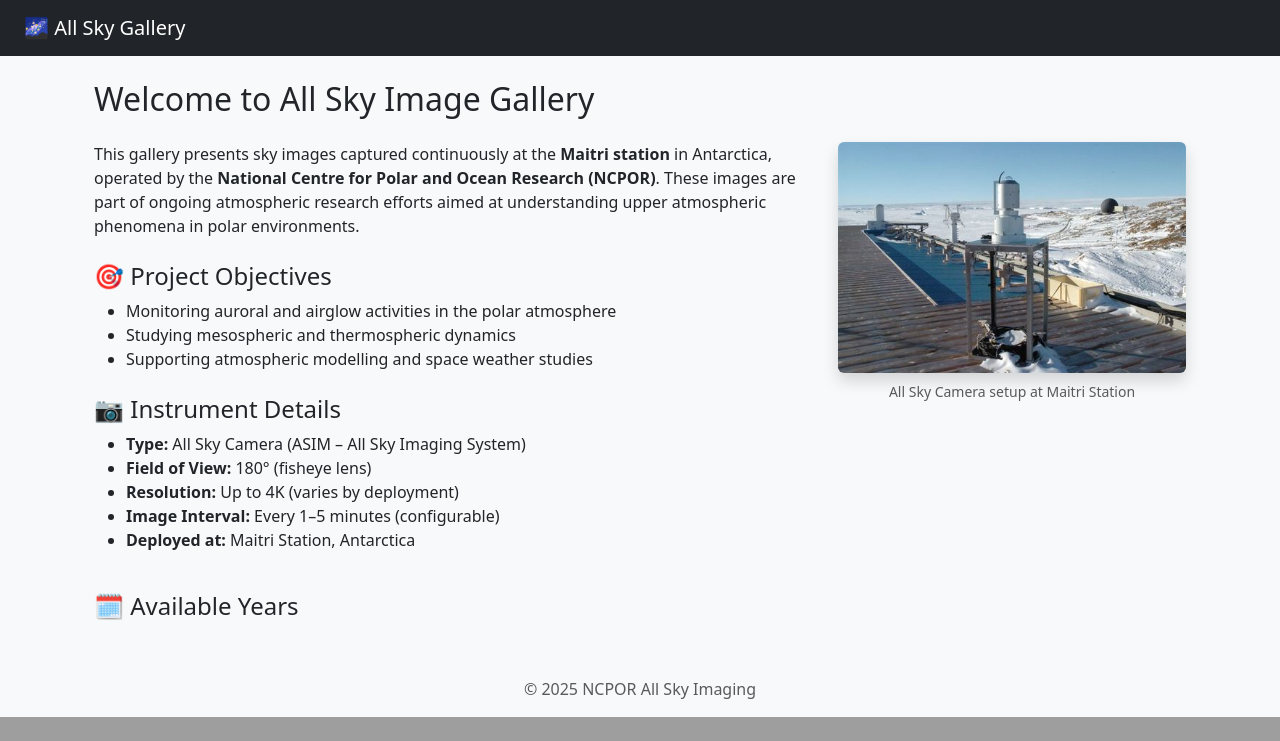
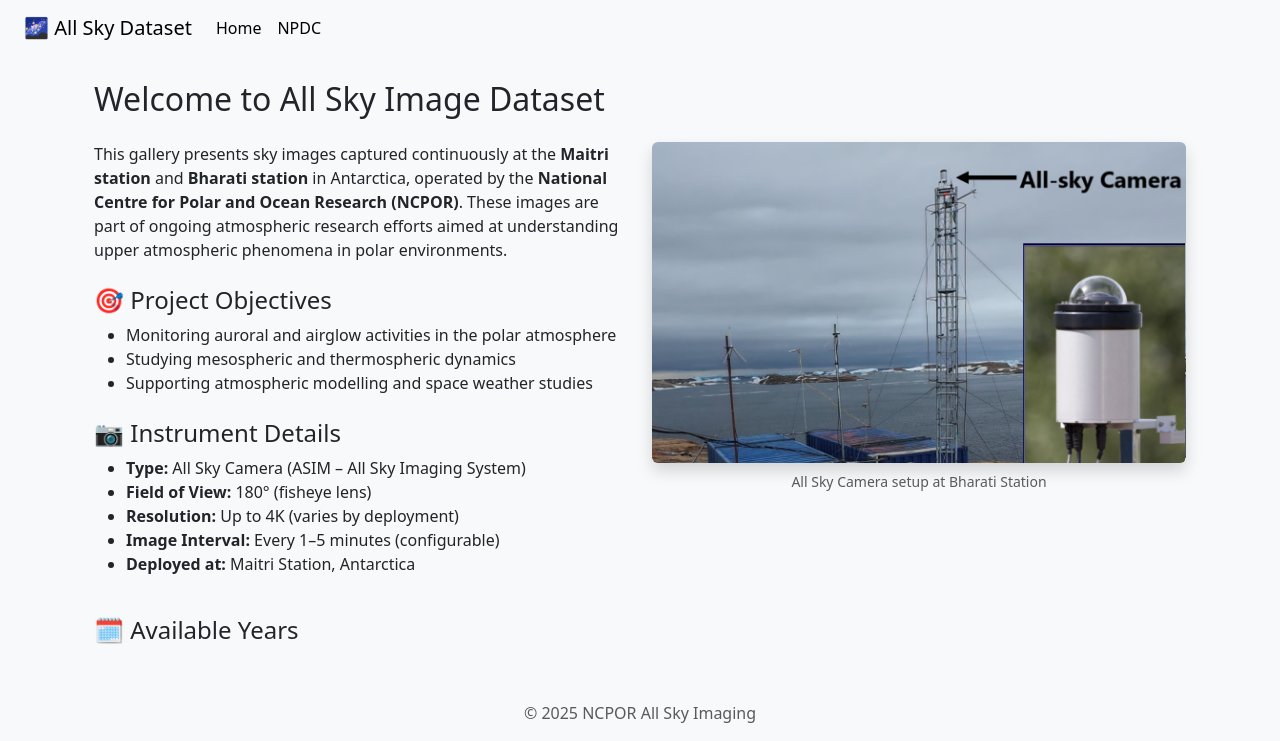
Before and after one commit to shudwi/all_sky_image_dataset, a Django app: page / in a window 1280 px wide. Shown: the part 960-1701 px from the top of the page. Before the commit the page ends 1677 px from the top, so only its background shows below. Run offline with Django 5.2, Linux system fonts and the light colour scheme; data that the repository does not hold is empty; parts of the project's set-up code (start-up, migrations or seed data) failed here and were passed over; some libraries are stand-ins or nearby versions.

Commit message:
July 1 2025

```diff
--- a/templates/base.html
+++ b/templates/base.html
@@ -1,9 +1,10 @@
 {% load static %}
 <!DOCTYPE html>
 <html lang="en">
+
 <head>
   <meta charset="UTF-8">
-  <title>{% block title %}All Sky Gallery{% endblock %}</title>
+  <title>{% block title %}All Sky Dataset{% endblock %}</title>
   <meta name="viewport" content="width=device-width, initial-scale=1">
 
   <link href="{% static 'css/bootstrap.min.css' %}" rel="stylesheet">
@@ -11,10 +12,20 @@
 
   {% block extra_head %}{% endblock %}
 </head>
+
 <body class="bg-light">
   <img class="img-fluid" src="{% static 'img/portal_banner1.jpg'%}" alt="ncpor" width="100%">
-  <nav class="navbar navbar-expand-lg navbar-dark bg-dark px-4">
-    <a class="navbar-brand" href="{% url 'home' %}">🌌 All Sky Gallery</a>
+  <nav class="navbar navbar-expand-lg navbar-light bg-light px-4">
+    <a class="navbar-brand" href="{% url 'home' %}">🌌 All Sky Dataset</a>
+    <button class="navbar-toggler" type="button" data-bs-toggle="collapse" data-bs-target="#navbarNav">
+      <span class="navbar-toggler-icon"></span>
+    </button>
+    <div class="collapse navbar-collapse" id="navbarNav">
+      <ul class="navbar-nav">
+        <li class="nav-item"><a class="nav-link active" href="{% url 'home' %}">Home</a></li>
+        <li class="nav-item"><a class="nav-link active" href="https://npdc.ncpor.res.in">NPDC</a></li>
+      </ul>
+    </div>
   </nav>
 
   <main class="container py-4">
@@ -28,4 +39,5 @@
   <script src="{% static 'js/bootstrap.bundle.min.js' %}"></script>
   {% block extra_scripts %}{% endblock %}
 </body>
+
 </html>
--- a/templates/gallery/home.html
+++ b/templates/gallery/home.html
@@ -3,12 +3,12 @@
 {% block content %}
 
 <div class="container">
-  <h2 class="mb-4">Welcome to All Sky Image Gallery</h2>
+  <h2 class="mb-4">Welcome to All Sky Image Dataset</h2>
 
   <div class="row mb-4">
-    <div class="col-md-8">
+    <div class="col-md-6">
       <p>
-        This gallery presents sky images captured continuously at the <strong>Maitri station</strong> in Antarctica,
+        This gallery presents sky images captured continuously at the <strong>Maitri station</strong> and <strong>Bharati station</strong> in Antarctica,
         operated by the <strong>National Centre for Polar and Ocean Research (NCPOR)</strong>. These images are part of
         ongoing atmospheric research efforts aimed at understanding upper atmospheric phenomena in polar environments.
       </p>
@@ -30,9 +30,9 @@
       </ul>
     </div>
 
-    <div class="col-md-4">
-      <img src="{% static 'img/all_sky_camera.jpg' %}" class="img-fluid rounded shadow" alt="All Sky Camera at Maitri Station">
-      <small class="d-block mt-2 text-muted text-center">All Sky Camera setup at Maitri Station</small>
+    <div class="col-md-6">
+      <img src="{% static 'img/BHA_ASC.png' %}"class="img-fluid rounded shadow" alt="All Sky Camera at Maitri Station">
+      <small class="d-block mt-2 text-muted text-center">All Sky Camera setup at Bharati Station</small>
     </div>
   </div>
 
```
Also changed, not shown: static/img/BHA_ASC.png (added).
